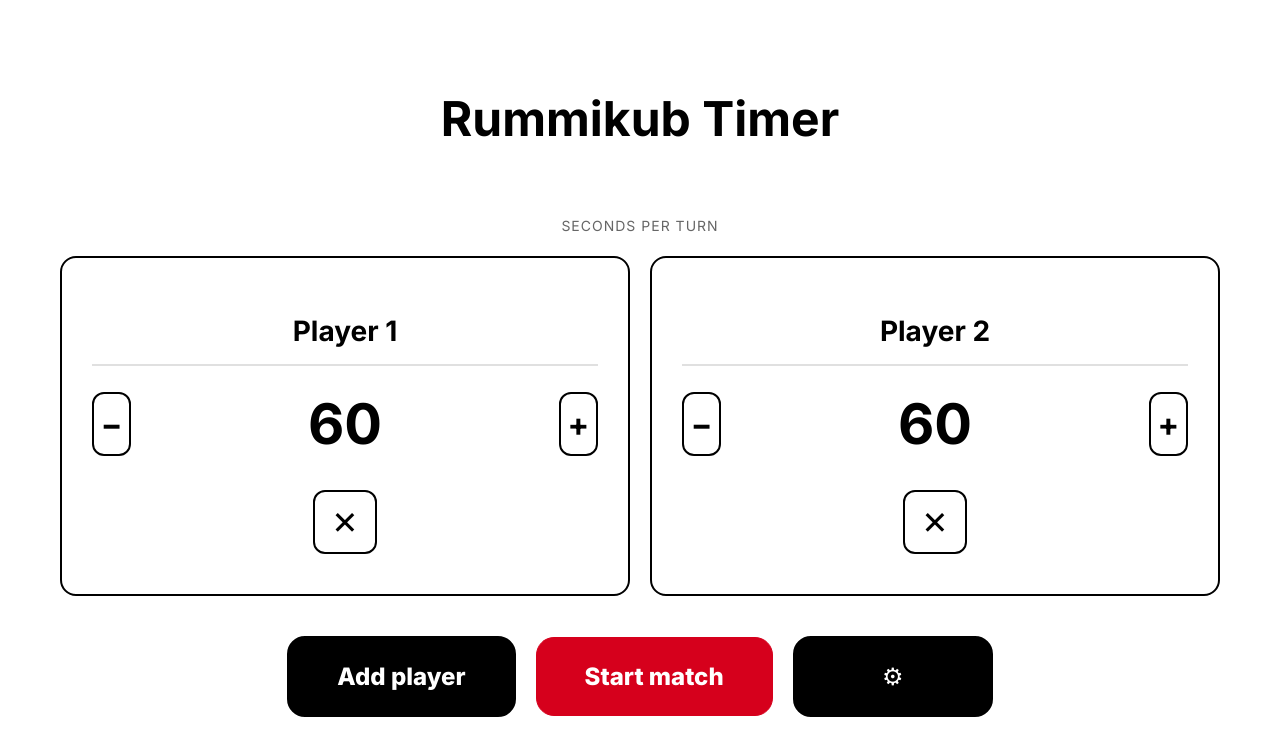
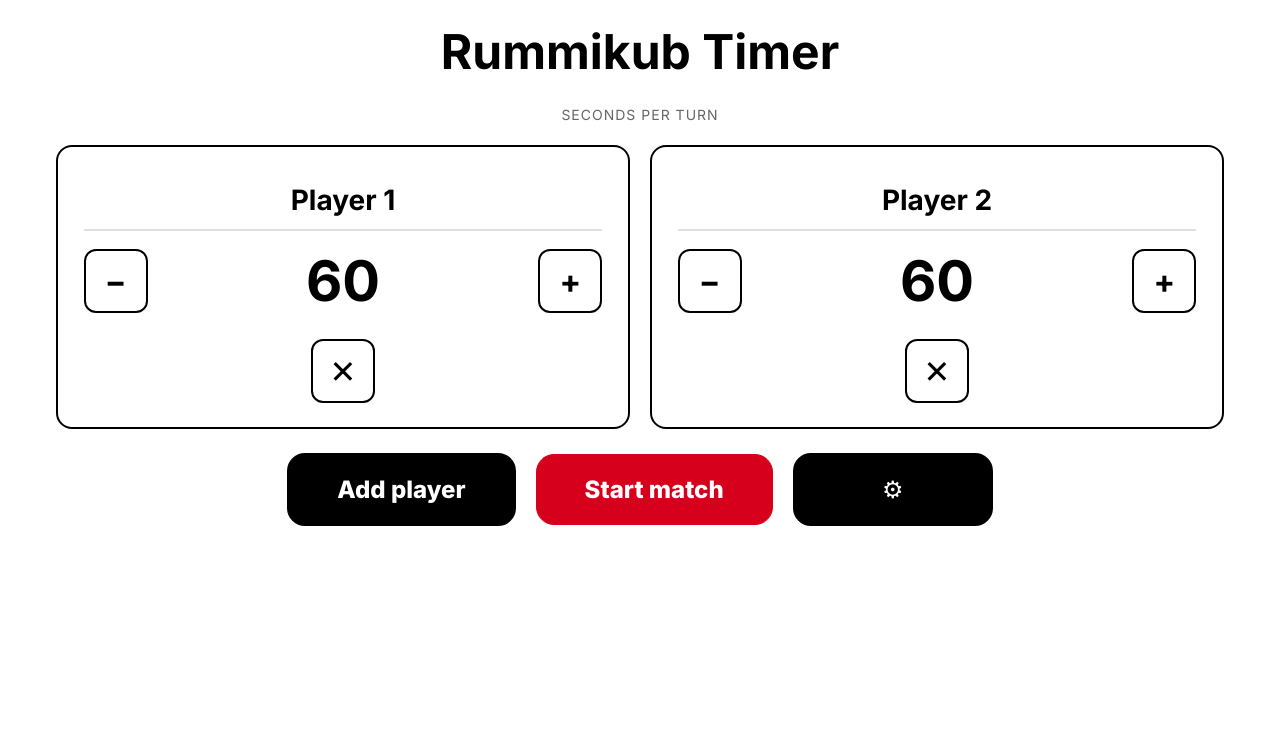
Before and after one commit to vrdlouis1/RummyTimer, a React (Vite) app: page / in a window 1280 px wide. Shown: the top 756 px of the page. Built offline with nearby package versions, Linux system fonts and the light colour scheme.

Commit message:
scrol fix

```diff
--- a/src/App.css
+++ b/src/App.css
@@ -1,74 +1,80 @@
 .page {
-  max-width: 100%;
+  width: 100%;
+  height: 100%;
+  height: 100dvh;
+  max-height: 100dvh;
   margin: 0;
   padding: 0;
   color: #000000;
   background: #ffffff;
-  min-height: 100vh;
-  min-height: 100dvh;
-  overflow-x: hidden;
-  overflow-y: auto;
+  overflow: hidden;
   display: flex;
   justify-content: center;
   align-items: stretch;
 }
 
 .page.playing {
-  max-width: 100%;
+  width: 100%;
+  height: 100%;
+  height: 100dvh;
+  max-height: 100dvh;
   padding: 0;
   margin: 0;
-  height: 100vh;
   display: flex;
   flex-direction: column;
   justify-content: flex-start;
   align-items: center;
+  overflow: hidden;
 }
 
 .app-scale {
   width: 100%;
+  height: 100%;
   max-width: 1200px;
-  transform: scale(var(--ui-scale));
-  transform-origin: top center;
   margin: 0 auto;
   display: flex;
   flex-direction: column;
+  overflow: hidden;
 }
 
 .centered-layout {
-  min-height: 100vh;
-  min-height: 100dvh;
+  height: 100%;
+  max-height: 100dvh;
   display: flex;
   flex-direction: column;
   align-items: center;
-  justify-content: center;
-  padding: clamp(14px, 3.5vh, 32px);
+  justify-content: flex-start;
+  padding: clamp(10px, 2vh, 24px);
   width: 100%;
+  overflow-y: auto;
+  overflow-x: hidden;
 }
 
 .header-centered {
   text-align: center;
-  margin-bottom: clamp(14px, 3.5vh, 56px);
+  margin-bottom: clamp(10px, 2vh, 32px);
   position: relative;
   width: 100%;
   max-width: 1200px;
+  flex-shrink: 0;
 }
 
 .header-centered h1 {
   margin: 0;
-  font-size: clamp(28px, 5vw, 48px);
+  font-size: clamp(24px, 5vw, 48px);
 }
 
 .icon-only-btn {
   position: absolute;
   top: 0;
   right: 0;
-  width: 56px;
-  height: 56px;
+  width: clamp(40px, 7vw, 56px);
+  height: clamp(40px, 7vw, 56px);
   border-radius: 14px;
   background: #ffffff;
   border: 2px solid #000000;
   color: #000000;
-  font-size: 28px;
+  font-size: clamp(18px, 4vw, 28px);
   display: flex;
   align-items: center;
   justify-content: center;
@@ -84,6 +90,10 @@
 .content-centered {
   width: 100%;
   max-width: 1200px;
+  flex: 1;
+  min-height: 0;
+  overflow-y: auto;
+  overflow-x: hidden;
 }
 
 .topbar {
@@ -160,22 +170,22 @@
 
 h1 {
   margin: 0;
-  font-size: 32px;
+  font-size: clamp(24px, 5vw, 32px);
 }
 
 h2 {
   margin: 0;
-  font-size: 28px;
+  font-size: clamp(20px, 4vw, 28px);
 }
 
 h3 {
   margin: 0;
-  font-size: 20px;
+  font-size: clamp(16px, 3vw, 20px);
 }
 
 h4 {
   margin: 0;
-  font-size: 18px;
+  font-size: clamp(14px, 2.5vw, 18px);
 }
 
 .field {
@@ -233,10 +243,10 @@ h4 {
 }
 
 .big-number-input {
-  font-size: 56px;
+  font-size: clamp(32px, 6vw, 56px);
   font-weight: 700;
   color: #000000;
-  min-width: 120px;
+  min-width: clamp(80px, 12vw, 120px);
   text-align: center;
   border: none;
   background: transparent;
@@ -260,19 +270,20 @@ h4 {
 }
 
 .big-btn {
-  width: 64px;
-  height: 64px;
+  width: clamp(44px, 8vw, 64px);
+  height: clamp(44px, 8vw, 64px);
   border-radius: 12px;
   border: 2px solid #000000;
   background: #ffffff;
   color: #000000;
-  font-size: 32px;
+  font-size: clamp(20px, 4vw, 32px);
   font-weight: 700;
   cursor: pointer;
   transition: all 0.15s;
   display: flex;
   align-items: center;
   justify-content: center;
+  flex-shrink: 0;
 }
 
 .big-btn:hover {
@@ -439,13 +450,13 @@ h4 {
   background: #d6001c;
   color: #fff;
   border: 1px solid #d6001c;
-  padding: 24px 48px;
+  padding: clamp(14px, 2.5vh, 24px) clamp(24px, 4vw, 48px);
   border-radius: 18px;
   font-weight: 800;
-  font-size: 24px;
+  font-size: clamp(16px, 3vw, 24px);
   box-shadow: none;
-  min-height: 72px;
-  min-width: 200px;
+  min-height: clamp(52px, 8vh, 72px);
+  min-width: clamp(140px, 20vw, 200px);
 }
 
 .primary:disabled,
@@ -459,21 +470,21 @@ h4 {
   background: #000000;
   color: #fff;
   border: 1px solid #000000;
-  padding: 16px 24px;
+  padding: clamp(10px, 2vh, 16px) clamp(14px, 3vw, 24px);
   border-radius: 12px;
   font-weight: 700;
-  font-size: 16px;
-  min-height: 56px;
+  font-size: clamp(14px, 2.5vw, 16px);
+  min-height: clamp(44px, 7vh, 56px);
 }
 
 .ghost {
   background: transparent;
   color: #000000;
   border: 1px solid #000000;
-  padding: 14px 20px;
+  padding: clamp(10px, 1.8vh, 14px) clamp(12px, 2.5vw, 20px);
   border-radius: 12px;
-  font-size: 15px;
-  min-height: 52px;
+  font-size: clamp(13px, 2.2vw, 15px);
+  min-height: clamp(40px, 6vh, 52px);
 }
 
 .primary:hover,
@@ -540,7 +551,7 @@ h4 {
 }
 
 .big-time {
-  font-size: clamp(68px, 16vw, 180px);
+  font-size: clamp(48px, min(16vw, 22vh), 180px);
   font-weight: 900;
   letter-spacing: clamp(-3px, -0.6vw, -1px);
   margin: 0;
@@ -605,10 +616,11 @@ h4 {
 .fullscreen-timer {
   display: flex;
   flex-direction: column;
-  height: 100vh;
-  height: 100dvh;
+  height: 100%;
+  max-height: 100dvh;
   background: #ffffff;
-  padding: clamp(10px, 2.4vh, 20px);
+  padding: clamp(8px, 1.5vh, 16px);
+  overflow: hidden;
 }
 
 .timer-header {
@@ -621,11 +633,12 @@ h4 {
 .timer-header-centered {
   position: relative;
   text-align: center;
-  margin-bottom: clamp(8px, 2.8vh, 26px);
+  margin-bottom: clamp(6px, 1.5vh, 20px);
+  flex-shrink: 0;
 }
 
 .player-name-centered {
-  font-size: clamp(22px, 5.5vw, 48px);
+  font-size: clamp(18px, min(5vw, 5vh), 48px);
   font-weight: 800;
   margin: 0;
   color: #000000;
@@ -703,8 +716,9 @@ h4 {
   align-items: center;
   justify-content: center;
   position: relative;
-  margin: clamp(6px, 1.6vh, 16px) 0;
+  margin: clamp(4px, 1vh, 12px) 0;
   min-height: 0;
+  overflow: hidden;
 }
 
 .timer-display {
@@ -714,11 +728,12 @@ h4 {
 
 .action-bar {
   display: flex;
-  gap: clamp(10px, 2.4vw, 20px);
+  gap: clamp(8px, 2vw, 16px);
   justify-content: center;
   align-items: center;
-  margin-top: clamp(6px, 1.6vh, 16px);
-  flex-wrap: wrap;
+  margin-top: clamp(4px, 1vh, 12px);
+  flex-wrap: nowrap;
+  flex-shrink: 0;
 }
 
 .next-btn {
@@ -746,15 +761,16 @@ h4 {
   background: #d6001c;
   color: #fff;
   border: none;
-  padding: clamp(14px, 2.6vh, 22px) clamp(18px, 3.6vw, 32px);
+  padding: clamp(10px, 2vh, 22px) clamp(14px, 3vw, 32px);
   border-radius: 20px;
   font-weight: 800;
-  font-size: clamp(18px, 3.8vw, 28px);
+  font-size: clamp(14px, min(3.5vw, 3vh), 28px);
   box-shadow: none;
   cursor: pointer;
   transition: all 0.2s ease;
   letter-spacing: 1px;
   flex: 1;
+  max-width: 300px;
 }
 
 .rummi-btn:hover {
@@ -765,10 +781,10 @@ h4 {
   background: #000000;
   color: #fff;
   border: none;
-  padding: clamp(14px, 2.6vh, 22px) clamp(18px, 3.6vw, 32px);
+  padding: clamp(10px, 2vh, 22px) clamp(14px, 3vw, 32px);
   border-radius: 20px;
   font-weight: 800;
-  font-size: clamp(18px, 3.8vw, 28px);
+  font-size: clamp(14px, min(3.5vw, 3vh), 28px);
   box-shadow: none;
   cursor: pointer;
   transition: all 0.2s ease;
@@ -776,7 +792,7 @@ h4 {
 
 /* History + archives (card layout, no-scroll friendly) */
 .history-panel {
-  margin-top: clamp(10px, 2.2vh, 18px);
+  margin-top: clamp(8px, 1.5vh, 18px);
 }
 
 .history-pagination {
@@ -880,21 +896,20 @@ h4 {
 
 .scores-grid {
   display: grid;
-  grid-template-columns: repeat(auto-fit, minmax(280px, 1fr));
-  gap: 24px;
-  margin-bottom: 40px;
+  grid-template-columns: repeat(auto-fit, minmax(220px, 1fr));
+  gap: clamp(12px, 2vh, 24px);
+  margin-bottom: clamp(16px, 3vh, 40px);
 }
 
 .score-box {
   display: flex;
   flex-direction: column;
   align-items: center;
-  gap: 20px;
-  padding: 40px 30px;
+  gap: clamp(10px, 2vh, 20px);
+  padding: clamp(16px, 3vh, 40px) clamp(12px, 2vw, 30px);
   border: 2px solid #000000;
   border-radius: 16px;
   background: #ffffff;
-  min-height: 320px;
 }
 
 .score-box.active {
@@ -904,7 +919,7 @@ h4 {
 
 .score-box h3 {
   margin: 0;
-  font-size: 28px;
+  font-size: clamp(18px, 4vw, 28px);
   font-weight: 800;
   text-align: center;
 }
@@ -913,15 +928,15 @@ h4 {
   background: #000000;
   color: #ffffff;
   border-radius: 12px;
-  padding: 8px 16px;
+  padding: clamp(4px, 1vh, 8px) clamp(10px, 2vw, 16px);
   font-weight: 700;
-  font-size: 18px;
+  font-size: clamp(14px, 2.5vw, 18px);
 }
 
 .help-text {
   margin: 0;
   color: #666666;
-  font-size: 14px;
+  font-size: clamp(12px, 2vw, 14px);
   text-align: center;
 }
 
@@ -969,27 +984,12 @@ h4 {
     grid-template-columns: 1fr;
   }
 
-  .big-time {
-    font-size: 120px;
-  }
-
   .primary {
     width: 100%;
-    min-height: 72px;
   }
 
   .timer-face {
     width: 100%;
-  }
-
-  .next-btn {
-    font-size: 36px;
-    padding: 24px 36px;
-  }
-
-  .rummi-btn {
-    font-size: 20px;
-    padding: 18px 28px;
   }
 
   .player-name {
@@ -997,18 +997,9 @@ h4 {
   }
 
   .mini-btn {
-    width: 48px;
-    height: 48px;
-    font-size: 20px;
-  }
-
-  .action-bar {
-    flex-direction: column;
-    gap: 12px;
-  }
-
-  .next-btn, .rummi-btn {
-    width: 100%;
+    width: 44px;
+    height: 44px;
+    font-size: 18px;
   }
 }
 
@@ -1017,7 +1008,7 @@ h4 {
     display: flex;
     flex-direction: column;
     align-items: center;
-    gap: 6px;
+    gap: 4px;
   }
 
   .corner-controls {
@@ -1026,90 +1017,32 @@ h4 {
   }
 
   .action-bar {
-    flex-direction: column;
+    flex-direction: row;
     width: 100%;
   }
 
   .rummi-btn,
   .pause-btn {
-    width: 100%;
+    flex: 1;
+    max-width: none;
   }
 }
 
 @media (max-width: 420px) {
-  .timer-header-centered {
-    margin-bottom: clamp(6px, 1.6vh, 12px);
-  }
-
   .corner-controls {
     gap: 6px;
   }
 
   .mini-btn {
-    width: clamp(40px, 10vw, 48px);
-    height: clamp(40px, 10vw, 48px);
-    font-size: clamp(16px, 4.5vw, 20px);
-  }
-
-  .big-time {
-    font-size: clamp(56px, 14vw, 130px);
-  }
-
-  .rummi-btn,
-  .pause-btn {
-    padding: clamp(12px, 2vh, 18px) clamp(16px, 4vw, 26px);
-    font-size: clamp(16px, 4.5vw, 24px);
+    width: clamp(36px, 9vw, 44px);
+    height: clamp(36px, 9vw, 44px);
+    font-size: clamp(14px, 4vw, 18px);
   }
 }
 
-/* Centered layout styles */
-.centered-layout {
-  min-height: 100vh;
-  display: flex;
-  flex-direction: column;
-  align-items: center;
-  justify-content: center;
-  padding: 40px 20px;
-}
-
-.header-centered {
-  text-align: center;
-  margin-bottom: 60px;
-  position: relative;
-  width: 100%;
-  max-width: 800px;
-}
-
-.header-centered h1 {
-  margin: 0;
-  font-size: 48px;
-}
-
-.icon-only-btn {
-  position: absolute;
-  top: 0;
-  right: 0;
-  width: 56px;
-  height: 56px;
-  border-radius: 14px;
-  background: #ffffff;
-  border: 2px solid #000000;
-  color: #000000;
-  font-size: 28px;
-  display: flex;
-  align-items: center;
-  justify-content: center;
-  cursor: pointer;
-  transition: all 0.2s ease;
-}
-
-.icon-only-btn:hover {
-  background: #000000;
-  color: #ffffff;
-}
-
+/* Additional section styles */
 .players-section {
-  margin-bottom: 40px;
+  margin-bottom: clamp(16px, 3vh, 40px);
 }
 
 .section-header {
@@ -1141,9 +1074,9 @@ h4 {
 
 .players-grid-horizontal {
   display: grid;
-  grid-template-columns: repeat(auto-fit, minmax(300px, 1fr));
-  gap: 20px;
-  margin-bottom: 40px;
+  grid-template-columns: repeat(auto-fit, minmax(240px, 1fr));
+  gap: clamp(10px, 2vw, 20px);
+  margin-bottom: clamp(16px, 3vh, 40px);
 }
 
 .add-player-btn {
@@ -1167,24 +1100,26 @@ h4 {
 
 .actions-centered {
   display: flex;
-  gap: 20px;
+  gap: clamp(10px, 2vw, 20px);
   justify-content: center;
   align-items: center;
-  margin-top: 40px;
+  margin-top: clamp(16px, 3vh, 40px);
+  flex-shrink: 0;
+  flex-wrap: wrap;
 }
 
 .action-button {
   background: #000000;
   color: #fff;
   border: 2px solid #000000;
-  padding: 24px 48px;
+  padding: clamp(14px, 2.5vh, 24px) clamp(24px, 4vw, 48px);
   border-radius: 18px;
   font-weight: 800;
-  font-size: 24px;
+  font-size: clamp(16px, 3vw, 24px);
   cursor: pointer;
   transition: all 0.2s ease;
-  min-height: 72px;
-  min-width: 200px;
+  min-height: clamp(52px, 8vh, 72px);
+  min-width: clamp(140px, 20vw, 200px);
 }
 
 .action-button:hover {
@@ -1206,23 +1141,22 @@ h4 {
   display: flex;
   flex-direction: column;
   align-items: center;
-  gap: 24px;
-  padding: 40px 30px;
+  gap: clamp(12px, 2vh, 24px);
+  padding: clamp(16px, 3vh, 40px) clamp(16px, 2vw, 30px);
   border: 2px solid #000000;
   border-radius: 16px;
   background: #ffffff;
-  min-height: 320px;
 }
 
 .player-name-box {
   width: 100%;
   text-align: center;
-  padding: 16px;
+  padding: clamp(8px, 1.5vh, 16px);
   border: none;
   background: transparent;
   color: #000000;
   font-weight: 700;
-  font-size: 28px;
+  font-size: clamp(18px, 4vw, 28px);
   border-bottom: 2px solid #e0e0e0;
 }
 
@@ -1237,7 +1171,7 @@ h4 {
   display: flex;
   align-items: center;
   justify-content: center;
-  gap: 20px;
+  gap: clamp(10px, 2vw, 20px);
   width: 100%;
 }
 
@@ -1273,7 +1207,7 @@ h4 {
 
 .settings-section {
   margin-bottom: 0;
-  padding: 30px;
+  padding: clamp(16px, 2.5vh, 30px);
   border: 2px solid #000000;
   border-radius: 16px;
 }
@@ -1291,8 +1225,8 @@ h4 {
 
 .settings-grid {
   display: grid;
-  grid-template-columns: repeat(3, 1fr);
-  gap: 20px;
+  grid-template-columns: repeat(auto-fit, minmax(220px, 1fr));
+  gap: clamp(12px, 2vw, 20px);
   width: 100%;
 }
 
@@ -1355,34 +1289,13 @@ h4 {
   align-items: center;
   gap: 16px;
   font-weight: 700;
-  font-size: 24px;
+  font-size: clamp(16px, 3vw, 24px);
 }
 
 .switch-large input {
-  width: 28px;
-  height: 28px;
+  width: clamp(20px, 4vw, 28px);
+  height: clamp(20px, 4vw, 28px);
   cursor: pointer;
-}
-
-.timer-header-centered {
-  position: relative;
-  text-align: center;
-  margin-bottom: 40px;
-}
-
-.player-name-centered {
-  font-size: 48px;
-  font-weight: 800;
-  margin: 0;
-  color: #000000;
-}
-
-.corner-controls {
-  position: absolute;
-  top: 0;
-  right: 20px;
-  display: flex;
-  gap: 10px;
 }
 
 .action-bar button {
@@ -1396,11 +1309,9 @@ h4 {
 
 @keyframes magnifyPulse {
   0%, 100% {
-    font-size: 120px;
     transform: scale(1);
   }
   50% {
-    font-size: 140px;
-    transform: scale(1.15);
+    transform: scale(1.08);
   }
 }
--- a/src/App.tsx
+++ b/src/App.tsx
@@ -151,33 +151,6 @@ function App() {
   const startPerfRef = useRef<number>(0)
   const elapsedBeforeRunRef = useRef<number>(0)
   const toneRef = useRef(createTonePlayer())
-  const appScaleRef = useRef<HTMLDivElement | null>(null)
-
-  useEffect(() => {
-    const updateScale = () => {
-      const width = window.innerWidth
-      const height = window.innerHeight
-      const el = appScaleRef.current
-      if (!el) return
-
-      const root = document.documentElement
-      // Reset scale to measure the natural size of the UI.
-      root.style.setProperty('--ui-scale', '1')
-
-      const designWidth = Math.max(1, el.scrollWidth)
-      const designHeight = Math.max(1, el.scrollHeight)
-      const scale = Math.min(width / designWidth, height / designHeight)
-      const clamped = Math.min(1.2, Math.max(0.45, scale))
-      root.style.setProperty('--ui-scale', String(clamped))
-    }
-
-    const raf = window.requestAnimationFrame(updateScale)
-    window.addEventListener('resize', updateScale)
-    return () => {
-      window.cancelAnimationFrame(raf)
-      window.removeEventListener('resize', updateScale)
-    }
-  }, [phase, players.length, scoreHistory.length, archives.length])
 
   const longPressTimerRef = useRef<number | null>(null)
 
@@ -580,7 +553,7 @@ function App() {
       onClick={phase === 'playing' ? nextTurn : undefined}
       style={phase === 'playing' ? { cursor: 'pointer' } : undefined}
     >
-      <div className="app-scale" ref={appScaleRef}>
+      <div className="app-scale">
       {phase === 'setup' ? (
         <>
           <div className="centered-layout">
--- a/src/index.css
+++ b/src/index.css
@@ -20,12 +20,20 @@
   box-sizing: border-box;
 }
 
-body {
+html, body {
   margin: 0;
-  min-height: 100vh;
+  padding: 0;
+  height: 100%;
+  height: 100dvh;
+  overflow: hidden;
   background: #f5f6fa;
-  display: block;
   color: #0f1115;
+}
+
+#root {
+  height: 100%;
+  height: 100dvh;
+  overflow: hidden;
 }
 
 h1, h2, h3, h4 {
```
